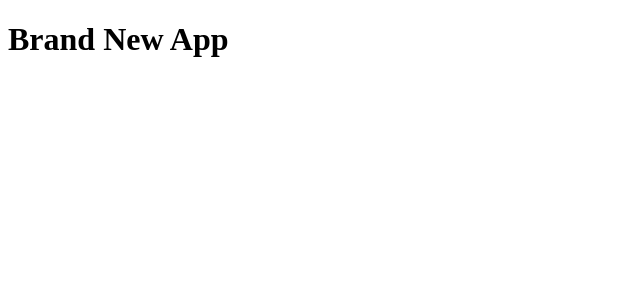
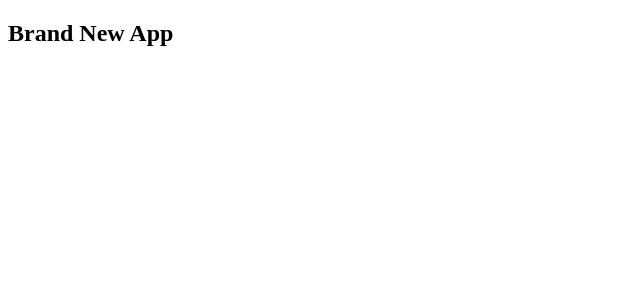
Before and after one commit to Novalski/golden-raspberry-awards, a React (Create React App) app: page / in a window 1280 px wide. Shown: the top 300 px of the page, without its empty margins (0-640 px from the left). Built offline with nearby package versions, Linux system fonts and the light colour scheme.

Commit message:
adicionando chakra-ui e corrigindo prettier

```diff
--- a/package.json
+++ b/package.json
@@ -3,6 +3,9 @@
   "version": "0.1.0",
   "private": true,
   "dependencies": {
+    "@chakra-ui/react": "^1.6.12",
+    "@emotion/react": "^11",
+    "@emotion/styled": "^11",
     "@testing-library/jest-dom": "^5.11.4",
     "@testing-library/react": "^11.1.0",
     "@testing-library/user-event": "^12.1.10",
@@ -10,6 +13,7 @@
     "@types/node": "^12.0.0",
     "@types/react": "^17.0.0",
     "@types/react-dom": "^17.0.0",
+    "framer-motion": "^4",
     "react": "^17.0.2",
     "react-dom": "^17.0.2",
     "react-scripts": "4.0.3",
--- a/src/App.tsx
+++ b/src/App.tsx
@@ -1,9 +1,11 @@
 import React from 'react';
+
+import { Heading } from '@chakra-ui/react';
 
 function App() {
   return (
     <div>
-      <h1>Brand New App</h1>
+      <Heading>Brand New App</Heading>
     </div>
   );
 }
```
Also changed, not shown: .eslintrc.json, 1 other file (tests, documents, lock files or other folders).
